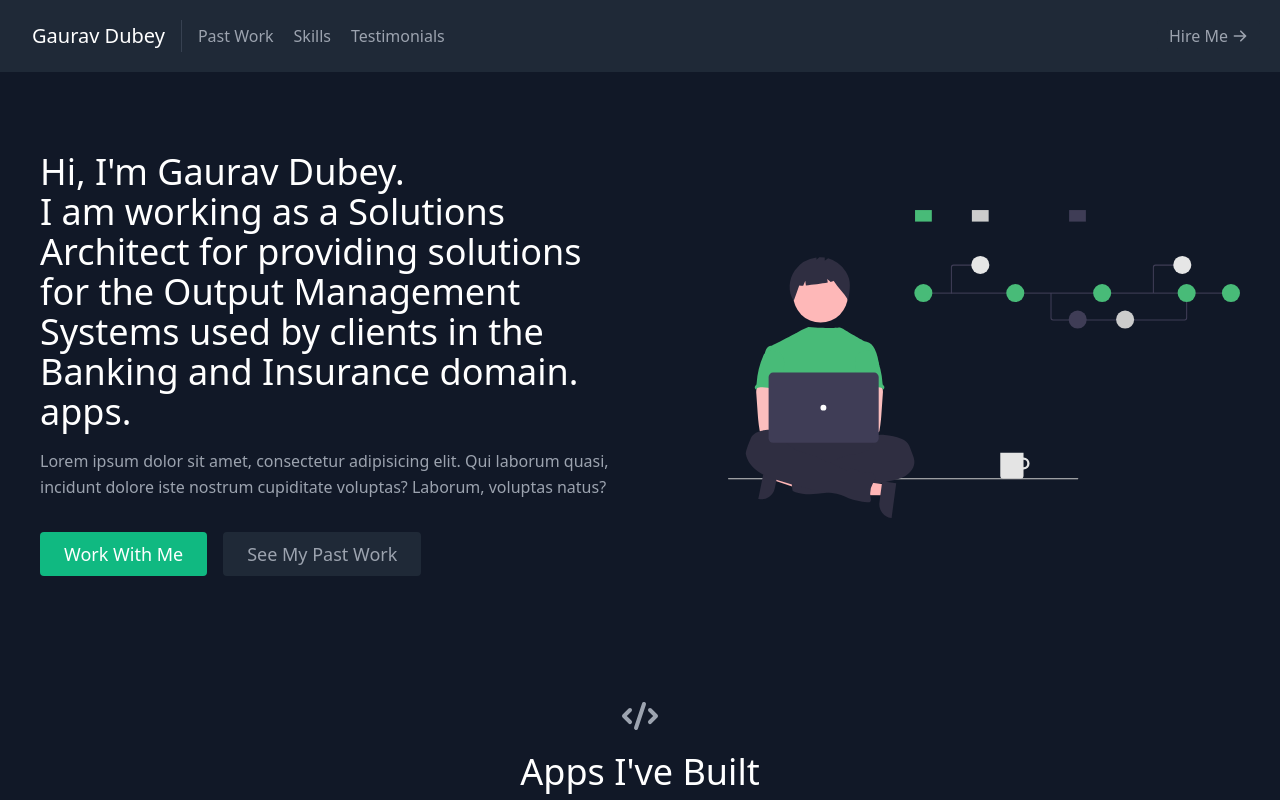
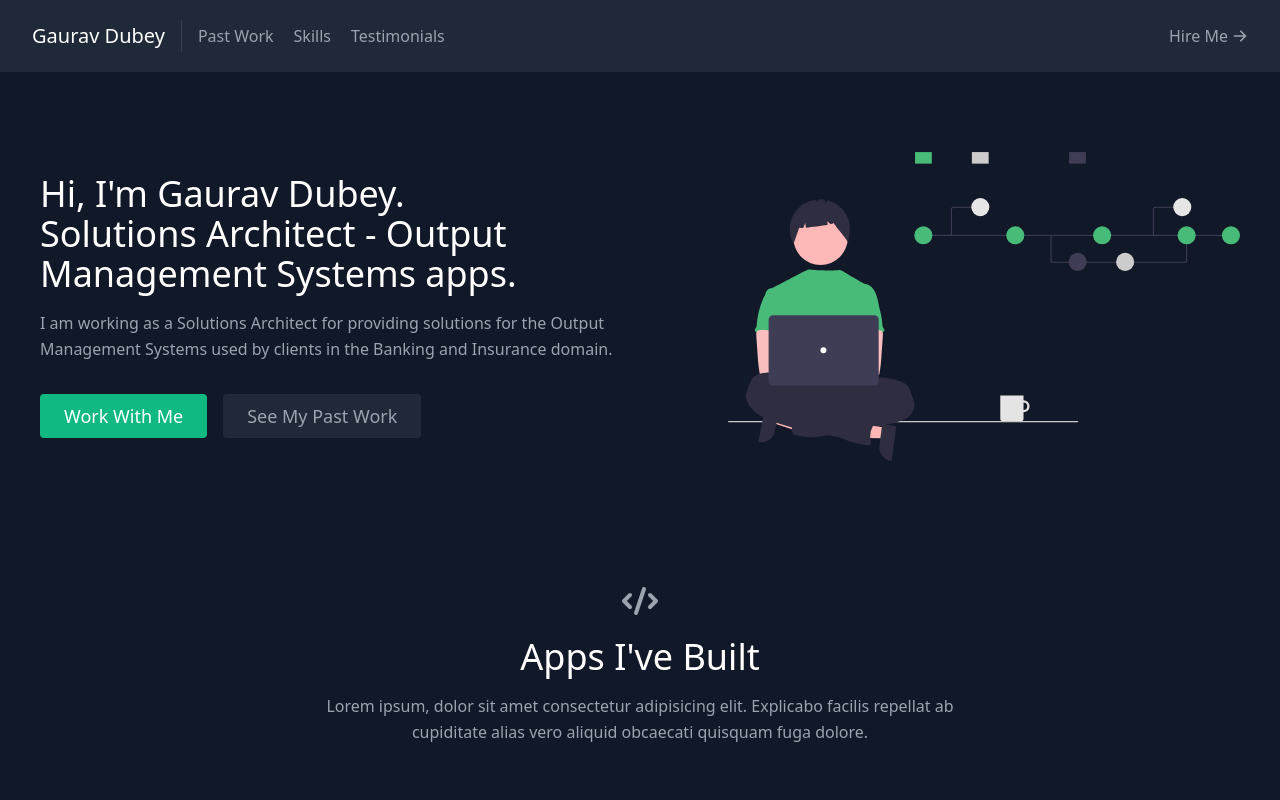
Before and after one commit to dubeygaurav-Tech/portfolio, a React (Create React App) app: page / in a window 1280 px wide. Shown: the top 800 px of the page. Built offline with nearby package versions, Linux system fonts and the light colour scheme.

Commit message:
updated about me

```diff
--- a/src/components/About.js
+++ b/src/components/About.js
@@ -7,13 +7,12 @@ export default function About() {
         <div className="lg:flex-grow md:w-1/2 lg:pr-24 md:pr-16 flex flex-col md:items-start md:text-left mb-16 md:mb-0 items-center text-center">
           <h1 className="title-font sm:text-4xl text-3xl mb-4 font-medium text-white">
             Hi, I'm Gaurav Dubey.
-            <br className="hidden lg:inline-block" />I am working as a Solutions Architect for providing solutions for the Output Management Systems used by clients in the Banking and Insurance domain.
+            <br className="hidden lg:inline-block" />Solutions Architect - Output Management Systems
             apps.
           </h1>
           <p className="mb-8 leading-relaxed">
-            Lorem ipsum dolor sit amet, consectetur adipisicing elit. Qui
-            laborum quasi, incidunt dolore iste nostrum cupiditate voluptas?
-            Laborum, voluptas natus?
+          I am working as a Solutions Architect for providing solutions for the Output Management Systems
+          used by clients in the Banking and Insurance domain.
           </p>
           <div className="flex justify-center">
             <a
```
